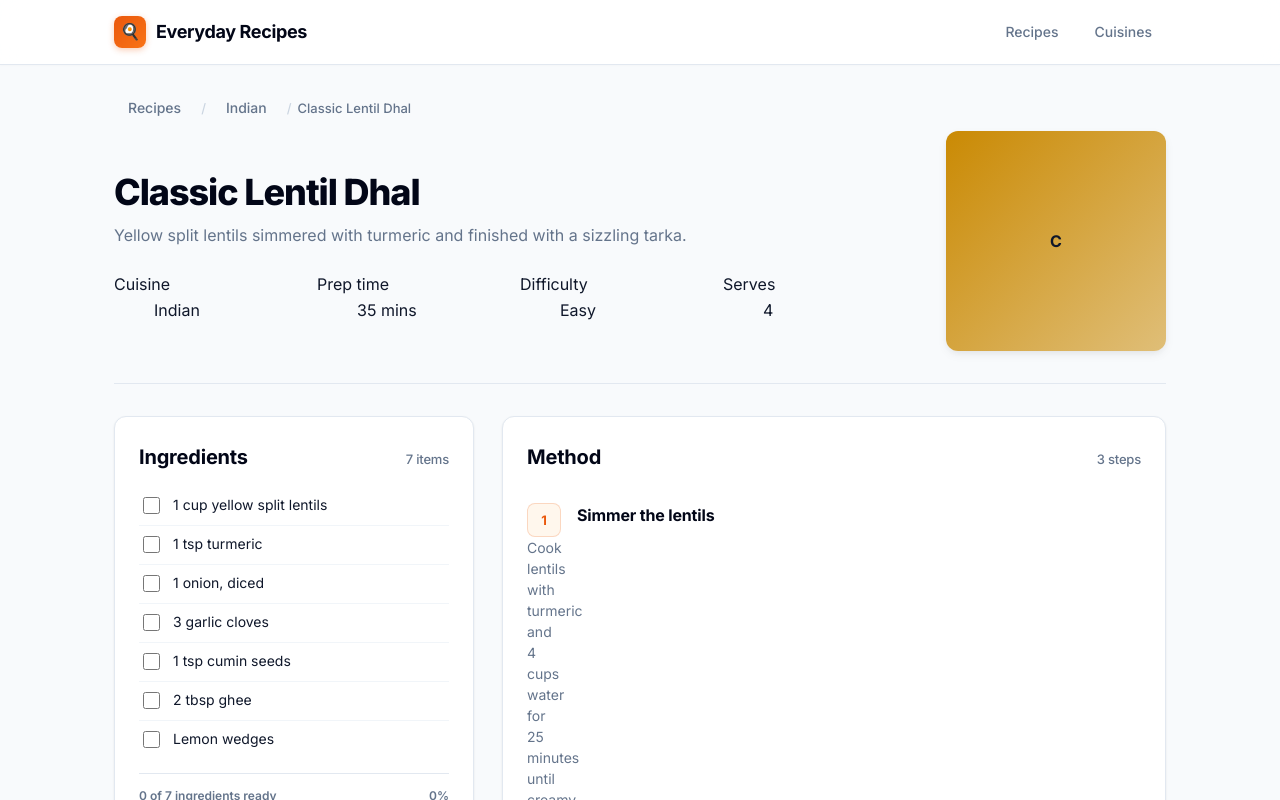
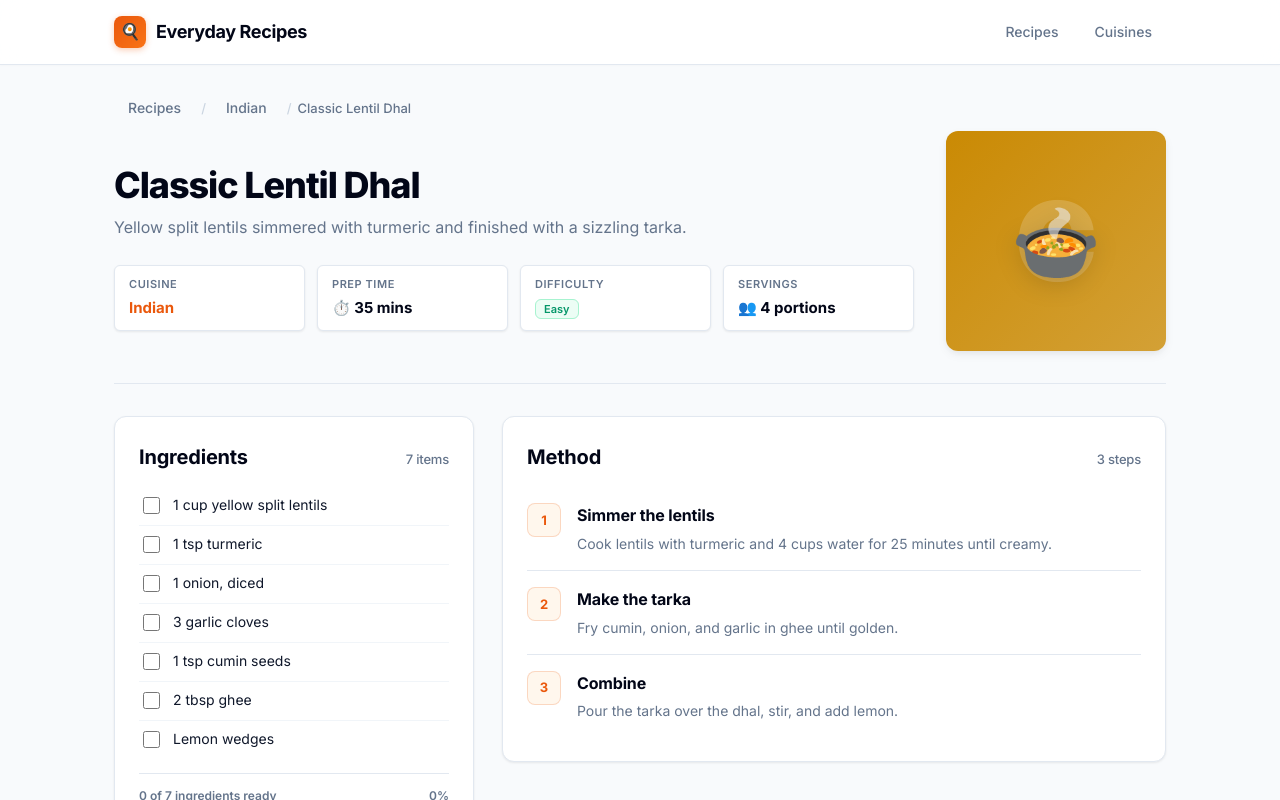
Before and after one commit to nishit546/Recipe_Explorer_nextjs, a Next.js app: page /recipes/classic-lentil-dhal in a window 1280 px wide. Shown: the top 800 px of the page. Built offline with nearby package versions, Linux system fonts and the light colour scheme.

Commit message:
feat(recipe-detail): add culinary emoji hero visual, metadata detail boxes, and improved step cards

```diff
--- a/src/app/recipes/[id]/page.tsx
+++ b/src/app/recipes/[id]/page.tsx
@@ -6,7 +6,9 @@ import { RecipeCard, Crumbs, cuisineHref } from "@/components/ui";
 import Checklist from "@/components/Checklist";
 
 type Props = { params: Promise<{ id: string }> };
+
 export const generateStaticParams = () => recipes.map((r) => ({ id: r.id }));
+
 export async function generateMetadata({ params }: Props): Promise<Metadata> {
   const r = getRecipe((await params).id);
   return r ? { title: r.title, description: r.summary } : {};
@@ -16,36 +18,88 @@ export default async function RecipePage({ params }: Props) {
   const r = getRecipe((await params).id);
   if (!r) notFound();
   const related = relatedTo(r);
+  const diffClass = r.difficulty.toLowerCase();
 
   return (
     <>
-      <Crumbs items={[["Recipes", "/recipes"], [r.cuisine, cuisineHref(r.cuisine)], [r.title]]} />
+      <Crumbs
+        items={[
+          ["Recipes", "/recipes"],
+          [r.cuisine, cuisineHref(r.cuisine)],
+          [r.title]
+        ]}
+      />
+
       <header className="hero">
         <div>
           <h1>{r.title}</h1>
           <p className="lede">{r.summary}</p>
           <dl className="meta">
-            <div><dt>Cuisine</dt><dd><Link href={cuisineHref(r.cuisine)}>{r.cuisine}</Link></dd></div>
-            <div><dt>Prep time</dt><dd>{r.minutes} mins</dd></div>
-            <div><dt>Difficulty</dt><dd>{r.difficulty}</dd></div>
-            <div><dt>Serves</dt><dd>{r.servings}</dd></div>
+            <div className="meta-box">
+              <dt>Cuisine</dt>
+              <dd>
+                <Link href={cuisineHref(r.cuisine)}>{r.cuisine}</Link>
+              </dd>
+            </div>
+            <div className="meta-box">
+              <dt>Prep time</dt>
+              <dd>⏱️ {r.minutes} mins</dd>
+            </div>
+            <div className="meta-box">
+              <dt>Difficulty</dt>
+              <dd>
+                <span className={`tag-difficulty ${diffClass}`}>{r.difficulty}</span>
+              </dd>
+            </div>
+            <div className="meta-box">
+              <dt>Servings</dt>
+              <dd>👥 {r.servings} portions</dd>
+            </div>
           </dl>
         </div>
-        <div className="photo" style={{ background: `linear-gradient(135deg, ${r.tone}, ${r.tone}88)` }}><b>{r.title[0]}</b></div>
+
+        <div
+          className="photo"
+          style={{
+            background: `linear-gradient(135deg, ${r.tone}, ${r.tone}cc)`
+          }}
+        >
+          <span className="photo-initial">{r.title[0]}</span>
+          <span className="photo-emoji">{r.emoji}</span>
+        </div>
       </header>
 
       <div className="split">
-        <section className="panel"><h2>Ingredients <small>{r.ingredients.length} items</small></h2><Checklist items={r.ingredients} /></section>
         <section className="panel">
-          <h2>Method <small>{r.steps.length} steps</small></h2>
+          <h2>
+            Ingredients <small>{r.ingredients.length} items</small>
+          </h2>
+          <Checklist items={r.ingredients} />
+        </section>
+
+        <section className="panel">
+          <h2>
+            Method <small>{r.steps.length} steps</small>
+          </h2>
           <ol className="steps">
-            {r.steps.map((s) => <li key={s.title}><h3>{s.title}</h3><p>{s.body}</p></li>)}
+            {r.steps.map((s) => (
+              <li key={s.title}>
+                <div>
+                  <h3>{s.title}</h3>
+                  <p>{s.body}</p>
+                </div>
+              </li>
+            ))}
           </ol>
         </section>
       </div>
 
-      <h2 className="sec">Related recipes</h2>
-      <div className="grid">{related.map((x) => <RecipeCard key={x.id} r={x} />)}</div>
+      <h2 className="sec">You might also like</h2>
+      <div className="grid">
+        {related.map((x) => (
+          <RecipeCard key={x.id} r={x} />
+        ))}
+      </div>
     </>
   );
 }
```
